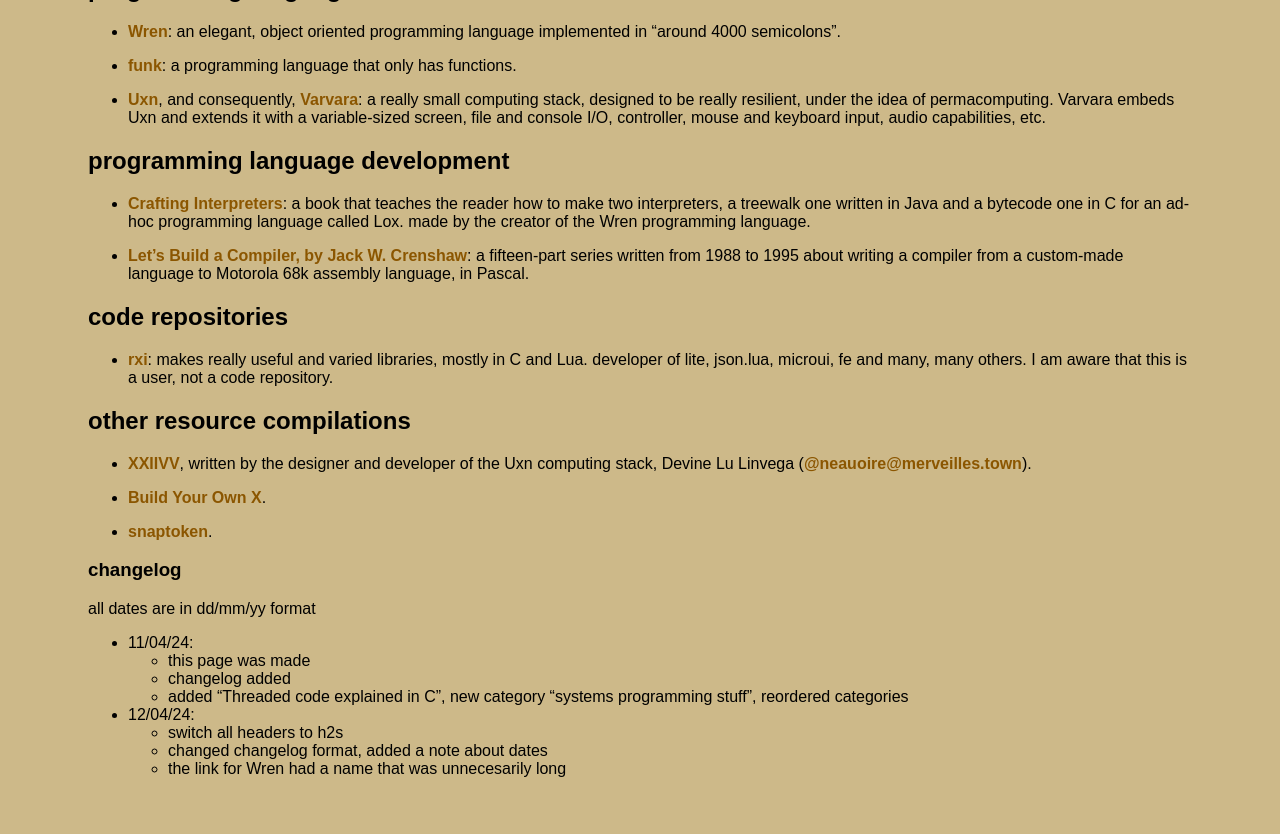
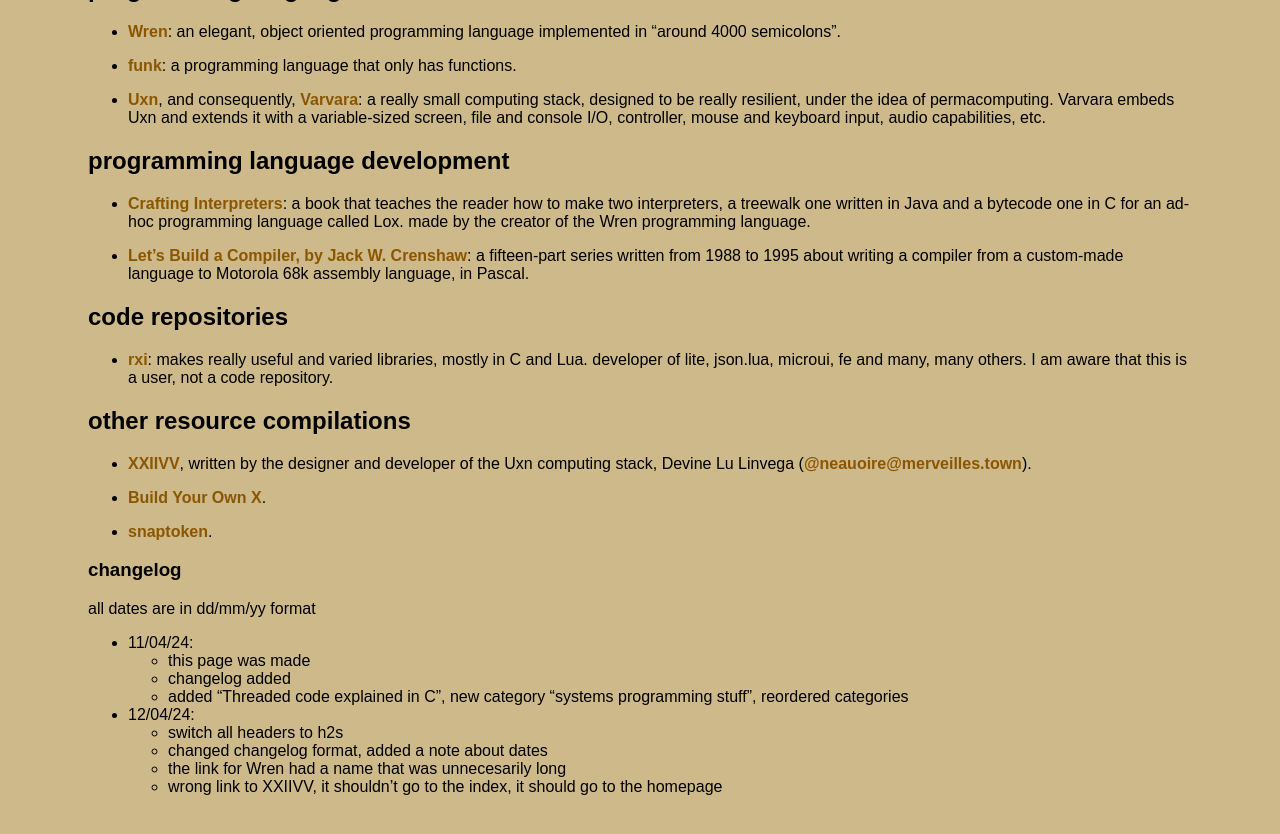
Before and after one commit to thacuber2a03/thacuber2a03.github.io, a Jekyll site: the page built from things/bookmarks.md, in a window 1280 px wide and 900 px high, scrolled down 734 px. Shown: the top 834 px of the window. Built offline with Jekyll 4.4.1, drawn with Linux system fonts in a browser that asks for light colours; some of the changed lines change nothing that is shown.

Commit message:
update bookmarks
- wrong link to XXIIVV, it shouldn't go to the index,
  it should go to the homepage

```diff
--- a/things/bookmarks.md
+++ b/things/bookmarks.md
@@ -52,7 +52,7 @@
 
 <h2 id="infocomps">other resource compilations</h2>
 
-- [XXIIVV](https://wiki.xxiivv.com/site/index.html), written by the designer and developer of the Uxn computing stack, Devine Lu Linvega ([@neauoire@merveilles.town](https://merveilles.town/@neauoire)).
+- [XXIIVV](https://wiki.xxiivv.com/site/), written by the designer and developer of the Uxn computing stack, Devine Lu Linvega ([@neauoire@merveilles.town](https://merveilles.town/@neauoire)).
 
 - [Build Your Own X](https://github.com/codecrafters-io/build-your-own-x).
 
@@ -71,3 +71,4 @@
   - switch all headers to h2s
   - changed changelog format, added a note about dates
   - the link for Wren had a name that was unnecesarily long
+  - wrong link to XXIIVV, it shouldn't go to the index, it should go to the homepage
```
